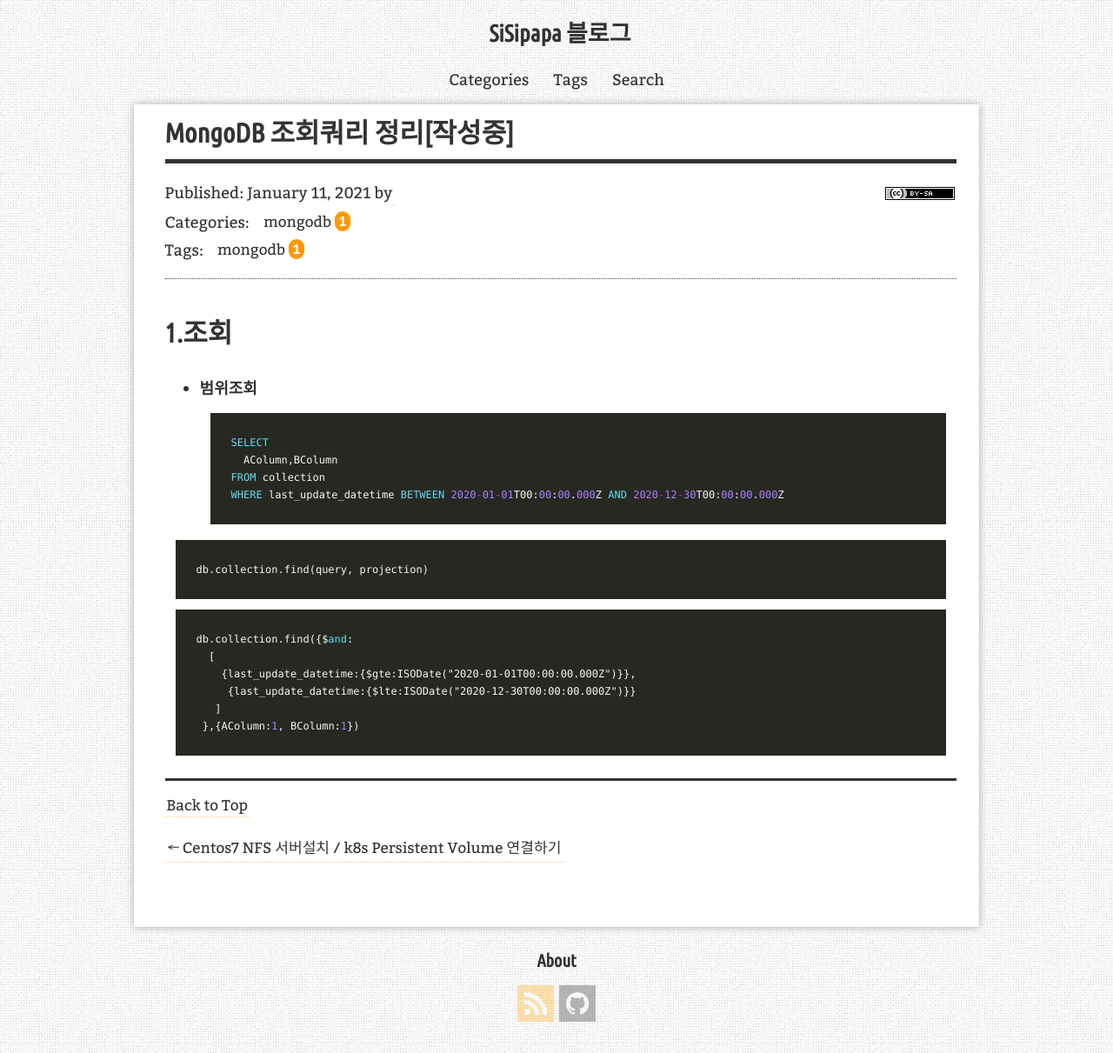
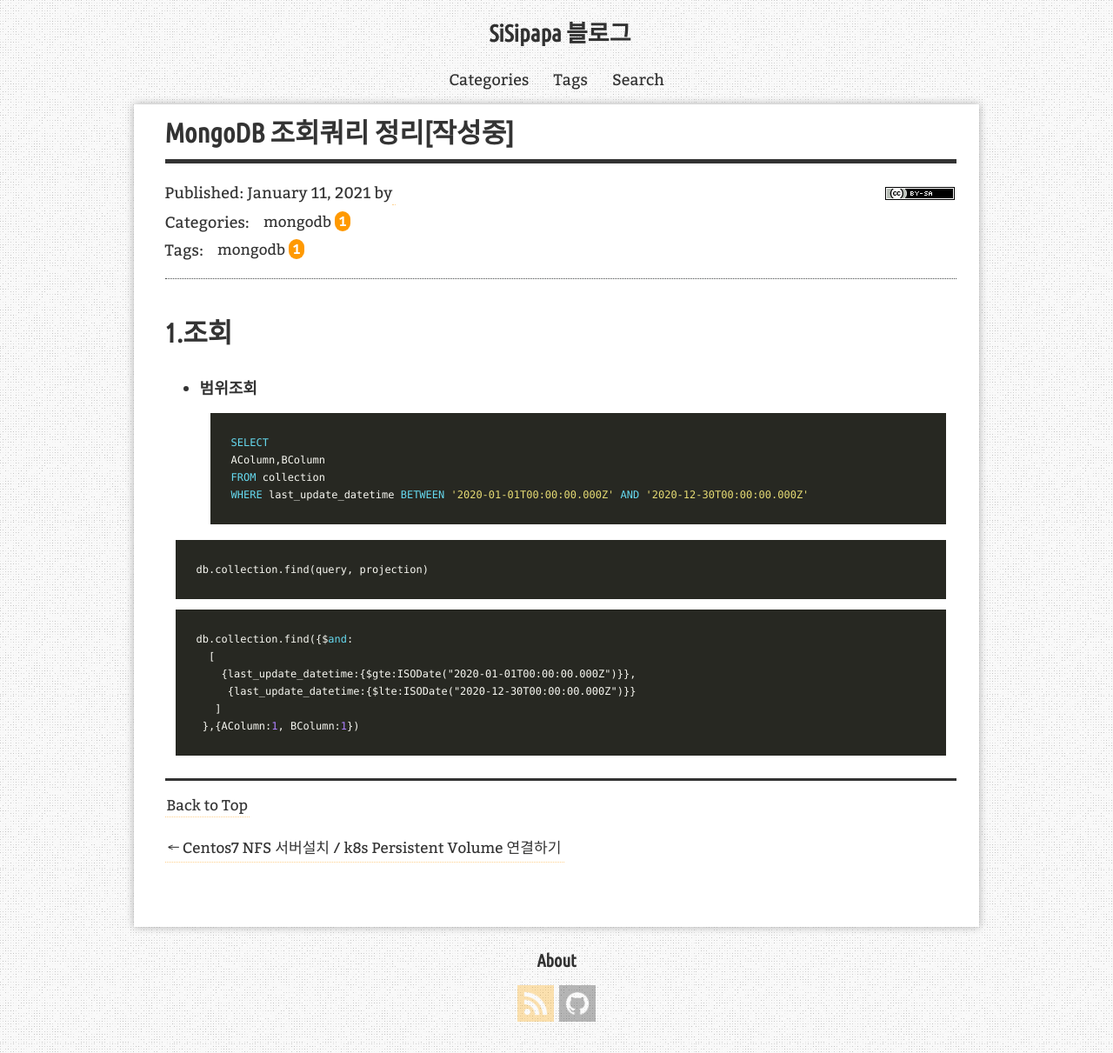
Before and after one commit to sisipapa/sisipapa.github.io, a Jekyll site: the page built from _posts/2021-01-11-MongoDB 조회쿼리 정리.md, in a window 1280 px wide. Shown: the whole page at 87% size. Built offline with Jekyll 4.4.1, drawn with Linux system fonts in a browser that asks for light colours; comment, search, counter and statistics services are not loaded.

Commit message:
Mongo post 수정

````diff
--- a/_posts/2021-01-11-MongoDB 조회쿼리 정리.md
+++ b/_posts/2021-01-11-MongoDB 조회쿼리 정리.md
@@ -13,9 +13,9 @@
 - **범위조회**
 ```sql
 SELECT
-    AColumn,BColumn
+AColumn,BColumn
 FROM collection
-WHERE last_update_datetime BETWEEN 2020-01-01T00:00:00.000Z AND 2020-12-30T00:00:00.000Z
+WHERE last_update_datetime BETWEEN '2020-01-01T00:00:00.000Z' AND '2020-12-30T00:00:00.000Z'
 ```
 
 ```sql
````
